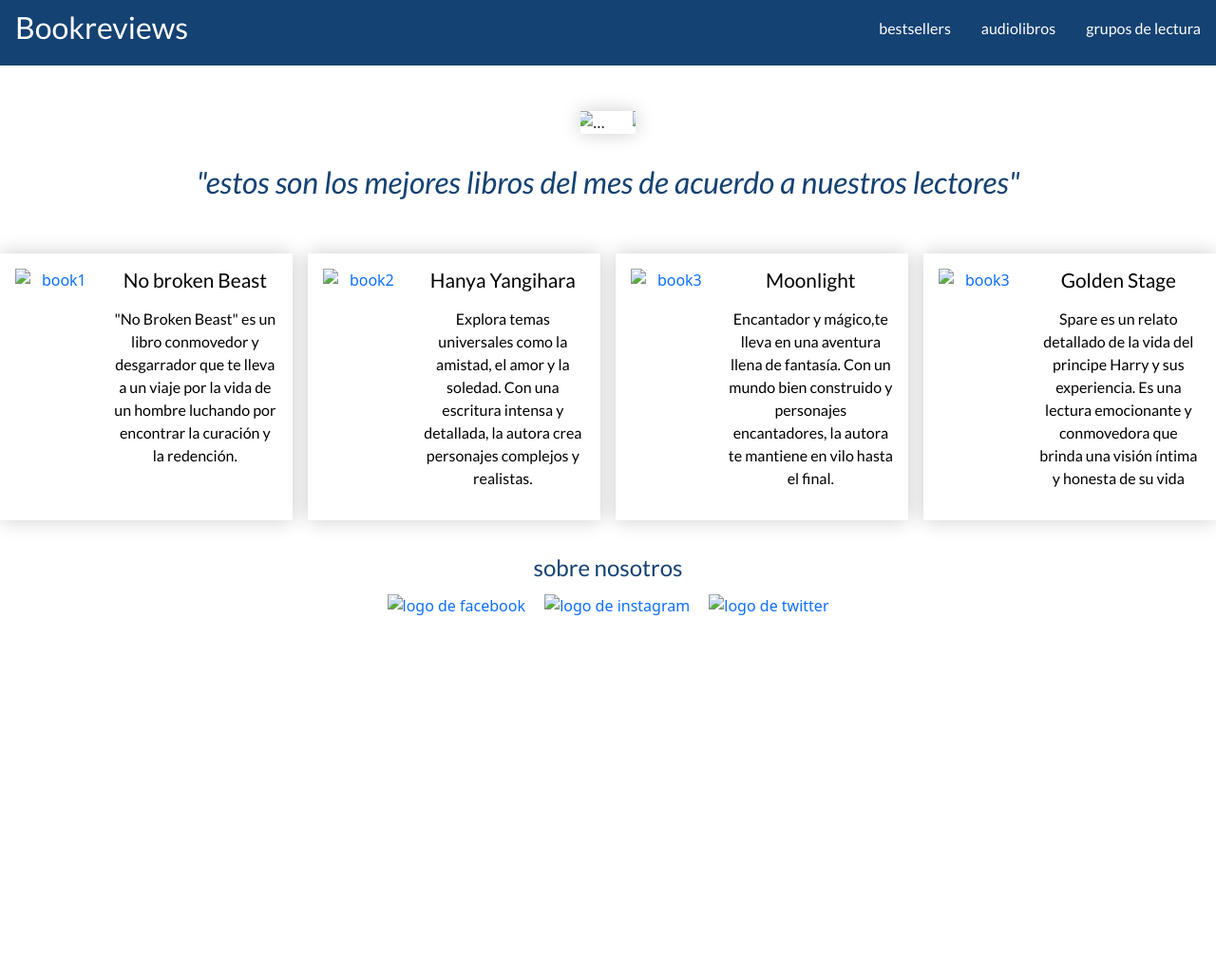
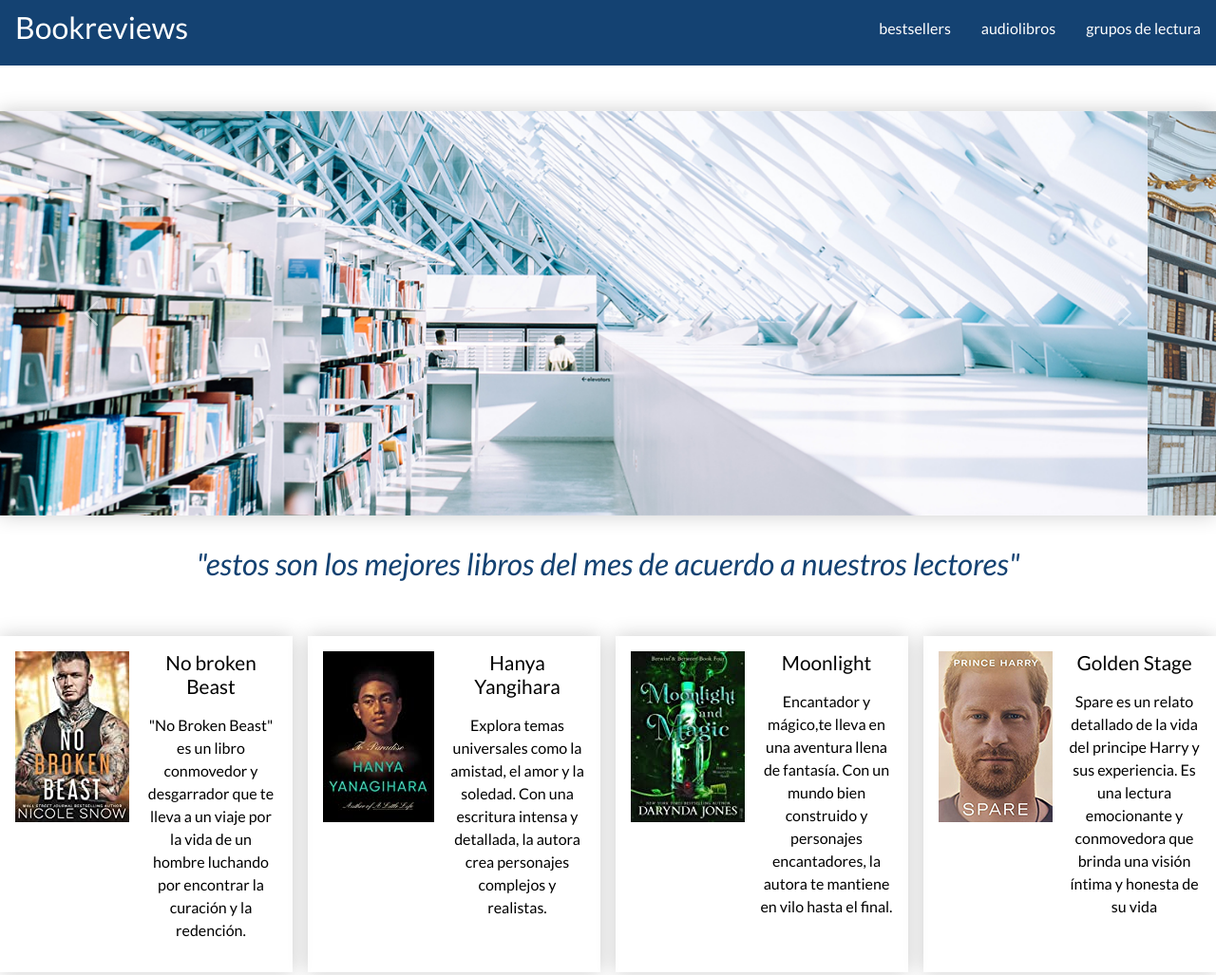
Before and after one commit to fcasalis/entrega-final-Fabrizio-Casalis, a plain HTML site: page index.html in a window 1280 px wide. Shown: the top 1027 px of the page at 95% size. Before the commit the page ends 800 px from the top, so only its background shows below. Drawn offline with nearby package versions, Linux system fonts and the light colour scheme; the site is published under a folder, as on GitHub Pages, so addresses that start at the root find nothing.

Commit message:
modificaciones al index

```diff
--- a/index.html
+++ b/index.html
@@ -40,22 +40,22 @@
 
         <div class="main-image-container">
 
-            <!-- <img src="/img/main.jpg" alt="libros"> -->
+
             <!-- carousel de bootstrap -->
 
             <div id="carousel-main" class="carousel slide" data-bs-ride="carousel">
                 <div class="carousel-inner">
                   <div class="carousel-item active">
-                     <img src="/img/slider-main/slider-main-1.jpg" class="d-block w-100" alt="...">
+                     <img src="./img/slider-main/slider-main-1.jpg" class="d-block w-100" alt="...">
                   </div>
                   <div class="carousel-item ">
-                    <img src="/img/slider-main/slider-main-2.jpg" class="d-block w-100" alt="...">
+                    <img src="./img/slider-main/slider-main-2.jpg" class="d-block w-100" alt="...">
                   </div>
                   <div class="carousel-item ">
-                    <img src="/img/slider-main/slider-main-3.jpg" class="d-block w-100" alt="...">
+                    <img src="./img/slider-main/slider-main-3.jpg" class="d-block w-100" alt="...">
                   </div>
                   <div class="carousel-item ">
-                    <img src="/img/slider-main/slider-main-4.jpg" class="d-block w-100" alt="...">
+                    <img src="./img/slider-main/slider-main-4.jpg" class="d-block w-100" alt="...">
                   </div>
                 </div>
                 <button class="carousel-control-prev" type="button" data-bs-target="#carousel-main" data-bs-slide="prev">
@@ -76,14 +76,14 @@
         </div>
         <div class="index-card-container">
             <a href="https://a.co/d/eygFEL2" target="_blank" class="index-card">
-                <img src="/img/books/book1.jpg" alt="book1" class="imgbox">
+                <img src="./img/books/book1.jpg" alt="book1" class="imgbox">
                 <div class="index-card-texto">
                     <h2 class="titulo-card">No broken Beast</h2>
                 <p class="parrafo-card">"No Broken Beast" es un libro conmovedor y desgarrador que te lleva a un viaje por la vida de un hombre luchando por encontrar la curación y la redención.
                 </div>
             </a>
             <a href="https://a.co/d/eygFEL2" target="_blank" class="index-card">
-                <img src="/img/books/book2.jpg" alt="book2" class="imgbox">
+                <img src="./img/books/book2.jpg" alt="book2" class="imgbox">
                 <div class="index-card-texto">
                     <h2 class="titulo-card">Hanya Yangihara</h2>
                 <p class="parrafo-card">Explora temas universales como la amistad, el amor y la soledad. Con una escritura intensa y detallada, la autora crea personajes complejos y realistas.</p>
@@ -92,7 +92,7 @@
             </a>
 
             <a href="https://a.co/d/aMkSvfI" target="_blank" class="index-card">
-                <img src="/img/books/book3.jpg" alt="book3" class="imgbox">
+                <img src="./img/books/book3.jpg" alt="book3" class="imgbox">
                 <div class="index-card-texto">
                     <h2 class="titulo-card">Moonlight </h2>
                 <p class="parrafo-card">Encantador y mágico,te lleva en una aventura llena de fantasía. Con un mundo bien construido y personajes encantadores, la autora te mantiene en vilo hasta el final.</p>
@@ -101,7 +101,7 @@
                 </a>
 
                 <a href="https://a.co/d/gRXB6M5" target="_blank" class="index-card">
-                <img src="/img/books/book4.jpg" alt="book3" class="imgbox">
+                <img src="./img/books/book4.jpg" alt="book3" class="imgbox">
                 <div class="index-card-texto">
                     <h2 class="titulo-card">Golden Stage</h2>
                 <p class="parrafo-card">Spare es un relato detallado de la vida del principe Harry y sus experiencia. Es una lectura emocionante y conmovedora que brinda una visión íntima y honesta de su vida </p>
@@ -129,11 +129,11 @@
 
 
     <footer class="pie">
-        <a class="about" href="../pages/about.html">sobre nosotros</a>
+        <a class="about" href="./pages/about.html">sobre nosotros</a>
         <div class="social-links">
-         <a id="facebook" href="https://facebook.com" target="_blank"> <img src="../img/footer/facebook.png" alt="logo de facebook"></a>
- <a id="instagram" href="https://www.instagram.com" target="_blank"><img src="../img/footer/instagram.png" alt="logo de instagram"></a>
- <a id="twitter" href="https://www.twitter.com" target="_blank"><img src="../img/footer/twitter.png" alt="logo de twitter"></a>
+         <a id="facebook" href="https://facebook.com" target="_blank"> <img src="./img/footer/facebook.png" alt="logo de facebook"></a>
+ <a id="instagram" href="https://www.instagram.com" target="_blank"><img src="./img/footer/instagram.png" alt="logo de instagram"></a>
+ <a id="twitter" href="https://www.twitter.com" target="_blank"><img src="./img/footer/twitter.png" alt="logo de twitter"></a>
 
     </div>
 
```
